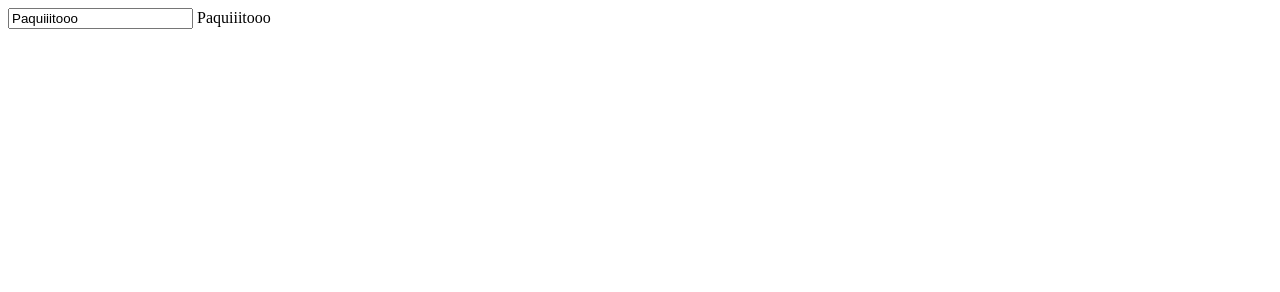
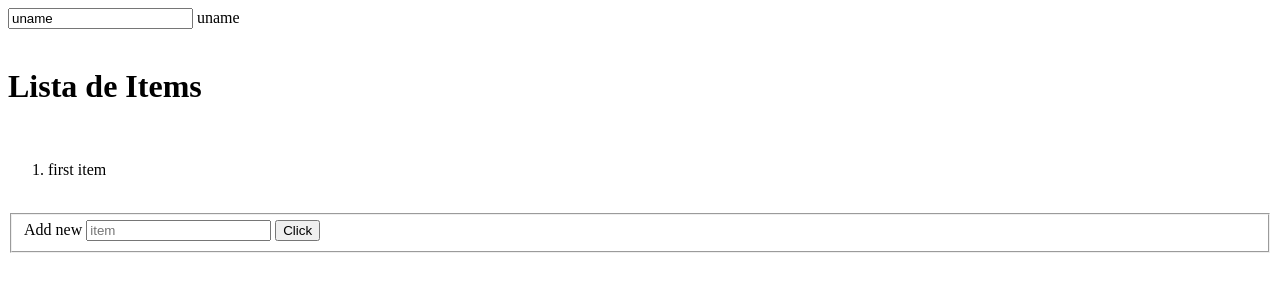
Before and after one commit to jordi4A/CharlEat, a plain HTML site: page src/tutoriales_clase/index.html in a window 1280 px wide. Drawn offline with nearby package versions, Linux system fonts and the light colour scheme.

Commit message:
Tutorial form

```diff
--- a/src/tutoriales_clase/index.html
+++ b/src/tutoriales_clase/index.html
@@ -12,12 +12,29 @@
                 <input type="text" ng-model="uname" placeholder = "Enter Username">
                 {{uname}}
         </div>
-
+        <br>
+        <div ng-controller="listController">
+            <h1>Lista de Items</h1>
+            <br>
             <ol>
                 <li ng-repeat="item in items">
                     {{item}}
                 </li>
             </ol>
+            <br>
+            <form>
+                <fieldset>
+                    <logone>
+                        Add new
+                    </logone>
+                    <input type="text" ng-model="newItem" placeholder = "item">
+                    <button ng-click="addItem()">Click</button>
+                </fieldset>
+
+            </form>
+
+        </div>
+
 
     </body>
 </html>
--- a/src/tutoriales_clase/script/controller.js
+++ b/src/tutoriales_clase/script/controller.js
@@ -1,9 +1,12 @@
 var app = angular.module('basicApp', []);
 app.controller('homeController', function ($scope){
-    $scope.uname = "Paquiiitooo";
+    $scope.uname = "uname";
 });
 
-function initController ($scope){
+var module= angular.module('listApp',[]);
+var controller = module.controller['listController'];
+
+app.controller('listController', function initController ($scope){
     $scope.items = ['first item'];
     $scope.addItem = function(){
         if($scope.newItem){
@@ -12,4 +15,4 @@ function initController ($scope){
         }
     }
 
-}
+});
```
Lines whose indentation alone changed are shown as unchanged.
